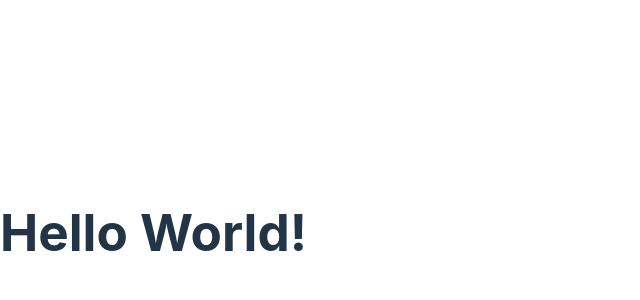
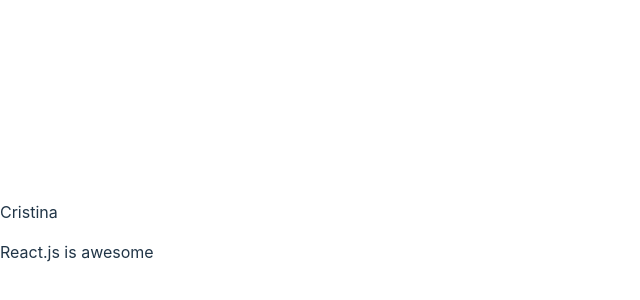
Before and after one commit to acristinaa/react-course, a React (Vite) app: page / in a window 1280 px wide. Shown: the part 168-468 px from the top of the page, without its empty margins (0-640 px from the left). Built offline with nearby package versions, Linux system fonts and the light colour scheme.

Commit message:
adding post component

```diff
--- a/src/App.jsx
+++ b/src/App.jsx
@@ -1,5 +1,7 @@
+import Post from './components/Post'
+
 function App(){
-  return <h1>Hello World!</h1>;
+  return <Post />;
 }
 
 export default App;
--- /dev/null
+++ b/src/components/Post.jsx
@@ -0,0 +1,14 @@
+const names = ['Cristina', 'Sara'];
+
+function Post() {
+    const chosenName = Math.random() > 0.5? names[0] : names[1];
+
+  return (
+    <div>
+      <p>{chosenName}</p>
+      <p>React.js is awesome</p>
+    </div>
+  );
+}
+
+export default Post;
```
